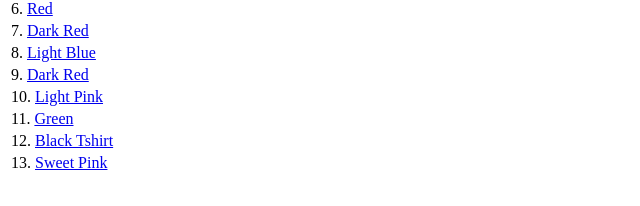
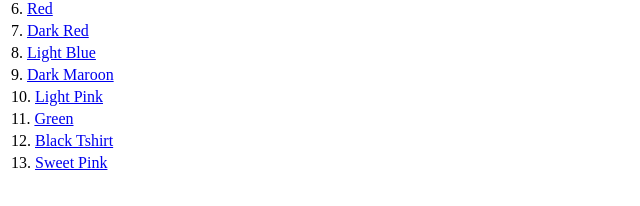
Before and after one commit to SakethPuli/Deekshu-Dresses, a plain HTML site: page index.html in a window 1280 px wide. Shown: the part 198-404 px from the top of the page, 0-640 px from the left. Drawn offline with Linux system fonts and the light colour scheme.

Commit message:
Update index.html

```diff
--- a/index.html
+++ b/index.html
@@ -43,7 +43,7 @@
 
         </tr>
         <tr>
-            <td> <span> 9. </span><a href="https://www.shoppersstop.com/p-MC21D063223/colorChange/MC21D063223_PINK" target="_blank">Dark Red</a></td>
+            <td> <span> 9. </span><a href="https://www.shoppersstop.com/p-MC21D063223/colorChange/MC21D063223_PINK" target="_blank">Dark Maroon</a></td>
 
         </tr>
         <tr>
```
